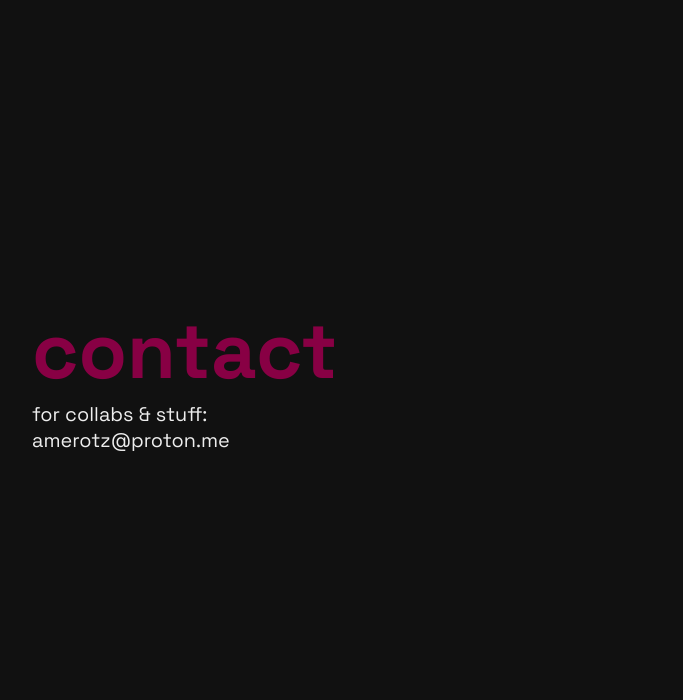
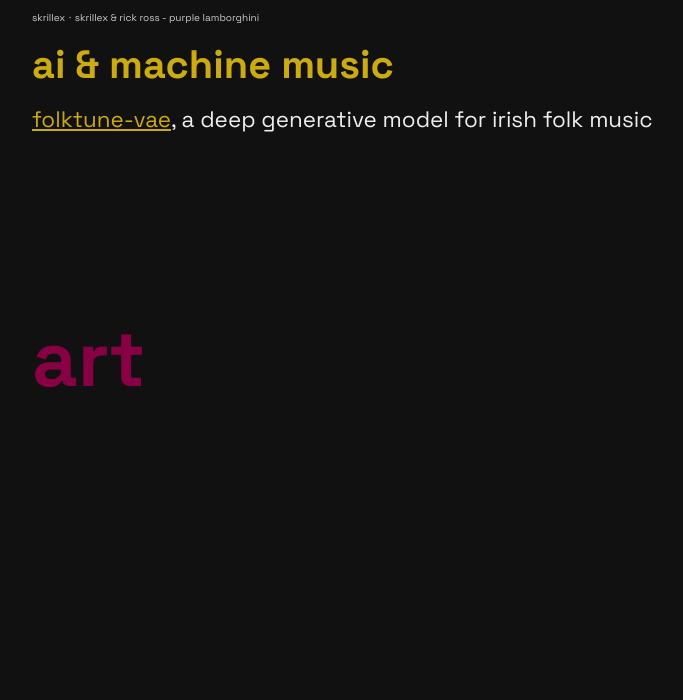
Before and after one commit to amerotz/amerotz.github.io, a plain HTML site: page index.html in a window 1280 px wide. Shown: the part 1300-2000 px from the top of the page, without its empty margins (224-907 px from the left). Before the commit the page ends 1753 px from the top, so only its background shows below. Drawn offline with nearby package versions, Linux system fonts and the light colour scheme.

Commit message:
added content

```diff
--- a/general.css
+++ b/general.css
@@ -8,7 +8,16 @@
 }
 * {
 	font-family: 'Space Grotesk', sans-serif;
+	text-transform: lowercase;
 	margin: 0;
+}
+
+a {
+	color: var(--secondary);
+}
+
+a:visited {
+	color: var(--primary);
 }
 
 
@@ -37,7 +46,7 @@ body {
 }
 
 p {
-	font-size: 1.55vw;
+	font-size: 1.75vw;
 	color: var(--text-white);
 
 }
--- a/index.html
+++ b/index.html
@@ -17,19 +17,26 @@
 					<h1 class="h1" style="">amerotz</h1>
 				</div>
 				<div class="section">
-				<h2 class="h2">music</h2>
-				<h3 class="h3">latest</h3>
-				<iframe width="100%" height="300" scrolling="no" frameborder="no" allow="autoplay" src="https://w.soundcloud.com/player/?url=https%3A//api.soundcloud.com/tracks/274793736&color=%23ff5500&auto_play=false&hide_related=false&show_comments=true&show_user=true&show_reposts=false&show_teaser=true&visual=true"></iframe><div style="font-size: 10px; color: #cccccc;line-break: anywhere;word-break: normal;overflow: hidden;white-space: nowrap;text-overflow: ellipsis; font-family: Interstate,Lucida Grande,Lucida Sans Unicode,Lucida Sans,Garuda,Verdana,Tahoma,sans-serif;font-weight: 100;"><a href="https://soundcloud.com/skrillex" title="Skrillex" target="_blank" style="color: #cccccc; text-decoration: none;">Skrillex</a> · <a href="https://soundcloud.com/skrillex/skrillex-rick-ross-purple-lamborghini" title="Skrillex &amp; Rick Ross - Purple Lamborghini" target="_blank" style="color: #cccccc; text-decoration: none;">Skrillex &amp; Rick Ross - Purple Lamborghini</a></div>
+					<h2 class="h2">music</h2>
+					<h3 class="h3">latest</h3>
+					<iframe width="100%" height="300" scrolling="no" frameborder="no" allow="autoplay" src="https://w.soundcloud.com/player/?url=https%3A//api.soundcloud.com/tracks/274793736&color=%23ff5500&auto_play=false&hide_related=false&show_comments=true&show_user=true&show_reposts=false&show_teaser=true&visual=true"></iframe><div style="font-size: 10px; color: #cccccc;line-break: anywhere;word-break: normal;overflow: hidden;white-space: nowrap;text-overflow: ellipsis; font-family: Interstate,Lucida Grande,Lucida Sans Unicode,Lucida Sans,Garuda,Verdana,Tahoma,sans-serif;font-weight: 100;"><a href="https://soundcloud.com/skrillex" title="Skrillex" target="_blank" style="color: #cccccc; text-decoration: none;">Skrillex</a> · <a href="https://soundcloud.com/skrillex/skrillex-rick-ross-purple-lamborghini" title="Skrillex &amp; Rick Ross - Purple Lamborghini" target="_blank" style="color: #cccccc; text-decoration: none;">Skrillex &amp; Rick Ross - Purple Lamborghini</a></div>
+					<h3 class="h3">ai & machine music</h3>
+					<p><a href="folktuneVAE">folktune-VAE</a>, a deep generative model for irish folk music </p>
 				</div>
 				<!--
 		<h2 class="h2">projects</h2>
 		<h3 class="h3">ai music</h3>
 		<h3 class="h3">procedural generation</h3>
-		<h2 class="h2">art</h2>
 				-->
-				<h2 class="h2">contact</h2>
-				<p>for collabs &amp stuff:</p>
-				<p>amerotz@proton.me</p>
+				<div class="section">
+					<h2 class="h2">art</h2>
+				</div>
+				<div class="section">
+					<h2 class="h2">contact</h2>
+					<p>collabs &amp stuff:</p>
+					<p>amerotz@proton.me</p>
+					<h3 class="h3">social</h3>
+				</div>
 			</div>
 		</div>
 	</body>
--- a/style.css
+++ b/style.css
@@ -23,3 +23,7 @@
 .section {
 	height: 100vh;
 }
+
+.section > * {
+	padding: 1% 0;
+}
```
